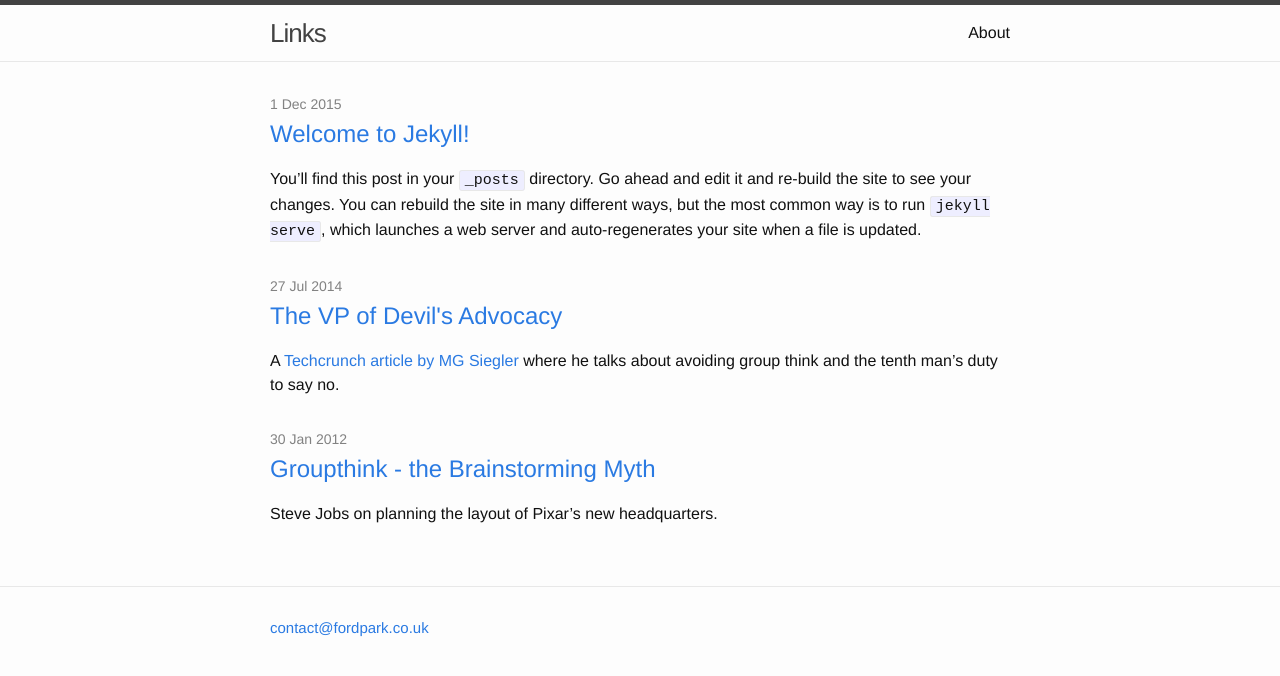
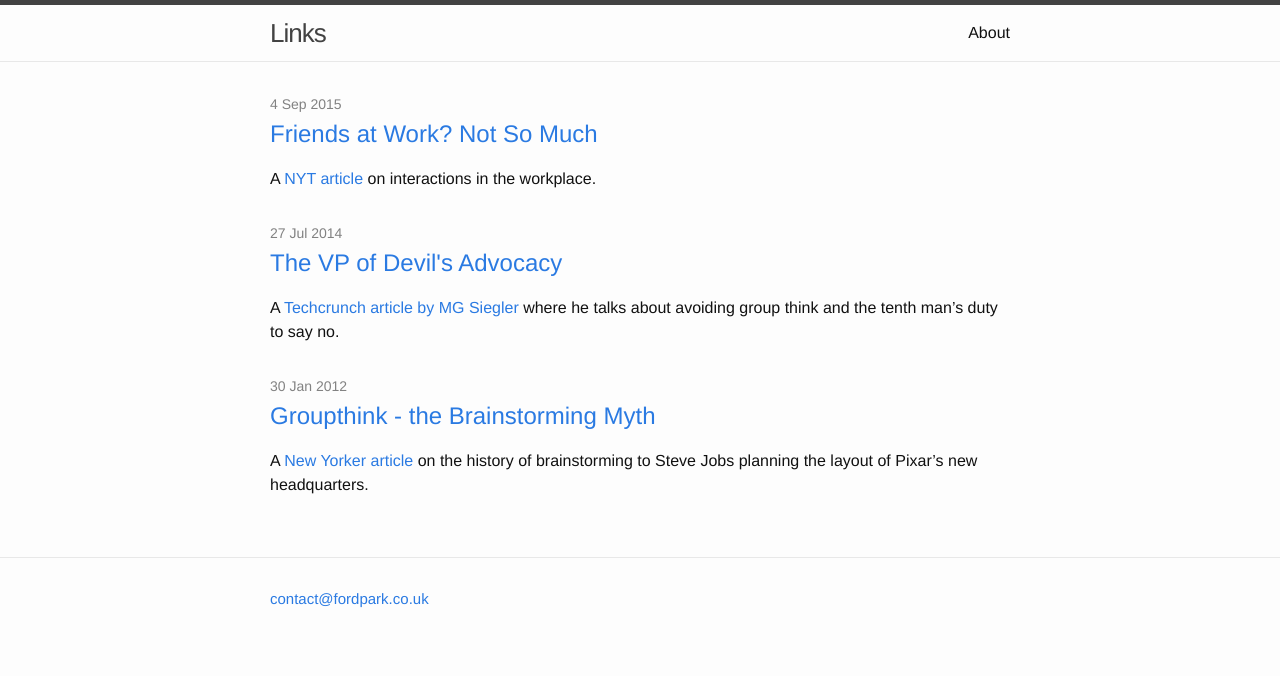
Before and after one commit to FordPark/fordpark.github.io, a Jekyll site: the page built from index.html, in a window 1280 px wide. Shown: the top 676 px of the page. Built offline with Jekyll 4.4.1, drawn with Linux system fonts in a browser that asks for light colours.

Commit message:
Amend posts.

```diff
--- a/_posts/2012-01-30-groupthink-the-brainstorming-myth.markdown
+++ b/_posts/2012-01-30-groupthink-the-brainstorming-myth.markdown
@@ -4,4 +4,4 @@ title:  "Groupthink - the Brainstorming Myth"
 date:   2012-01-30 12:00:00 +0000
 categories:
 ---
-Steve Jobs on planning the layout of Pixar’s new headquarters.
+A [New Yorker article](http://www.newyorker.com/magazine/2012/01/30/groupthink) on the history of brainstorming to Steve Jobs planning the layout of Pixar’s new headquarters.
--- /dev/null
+++ b/_posts/2015-09-04-friends-at-work.markdown
@@ -0,0 +1,7 @@
+---
+layout: post
+title:  "Friends at Work?  Not So Much"
+date:   2015-09-04 12:00:00 +0000
+categories:
+---
+A [NYT article](http://www.nytimes.com/2015/09/06/opinion/sunday/adam-grant-friends-at-work-not-so-much.html) on interactions in the workplace.
--- a/_posts/2015-12-01-welcome-to-jekyll.markdown
+++ /dev/null
@@ -1,25 +0,0 @@
----
-layout: post
-title:  "Welcome to Jekyll!"
-date:   2015-12-01 19:10:00 +0000
-categories: jekyll update
----
-You’ll find this post in your `_posts` directory. Go ahead and edit it and re-build the site to see your changes. You can rebuild the site in many different ways, but the most common way is to run `jekyll serve`, which launches a web server and auto-regenerates your site when a file is updated.
-
-To add new posts, simply add a file in the `_posts` directory that follows the convention `YYYY-MM-DD-name-of-post.ext` and includes the necessary front matter. Take a look at the source for this post to get an idea about how it works.
-
-Jekyll also offers powerful support for code snippets:
-
-{% highlight ruby %}
-def print_hi(name)
-  puts "Hi, #{name}"
-end
-print_hi('Tom')
-#=> prints 'Hi, Tom' to STDOUT.
-{% endhighlight %}
-
-Check out the [Jekyll docs][jekyll-docs] for more info on how to get the most out of Jekyll. File all bugs/feature requests at [Jekyll’s GitHub repo][jekyll-gh]. If you have questions, you can ask them on [Jekyll Talk][jekyll-talk].
-
-[jekyll-docs]: http://jekyllrb.com/docs/home
-[jekyll-gh]:   https://github.com/jekyll/jekyll
-[jekyll-talk]: https://talk.jekyllrb.com/
```
